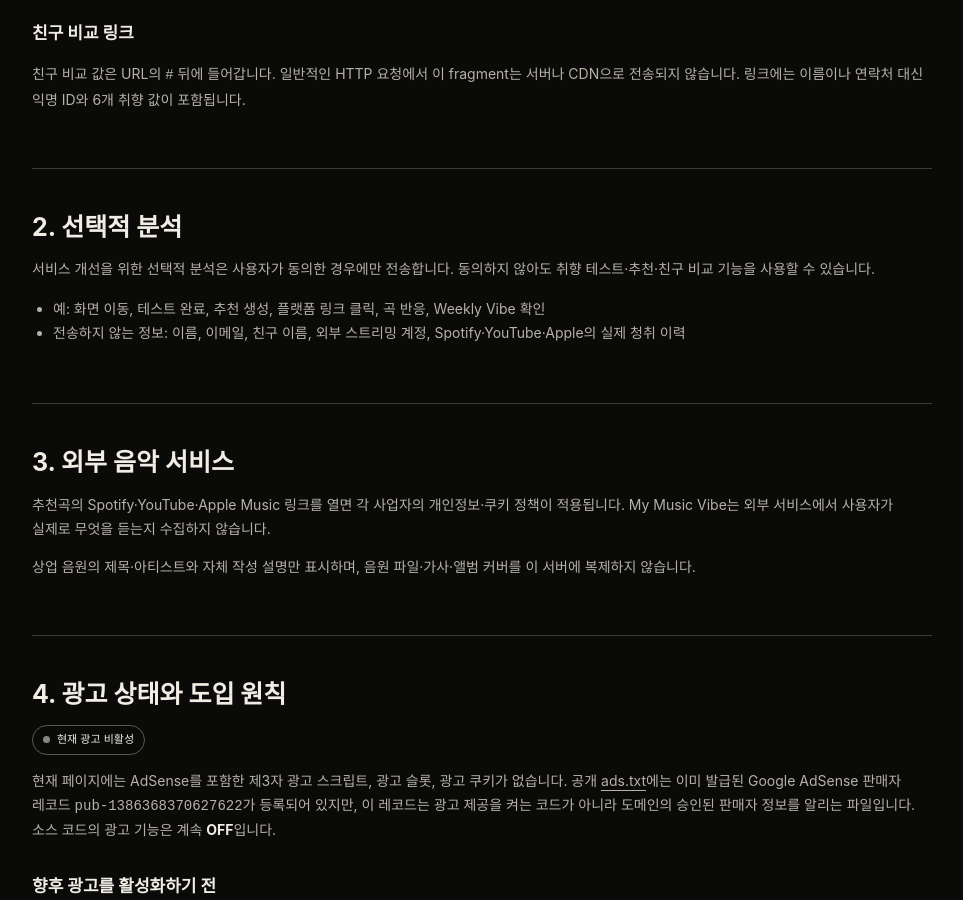
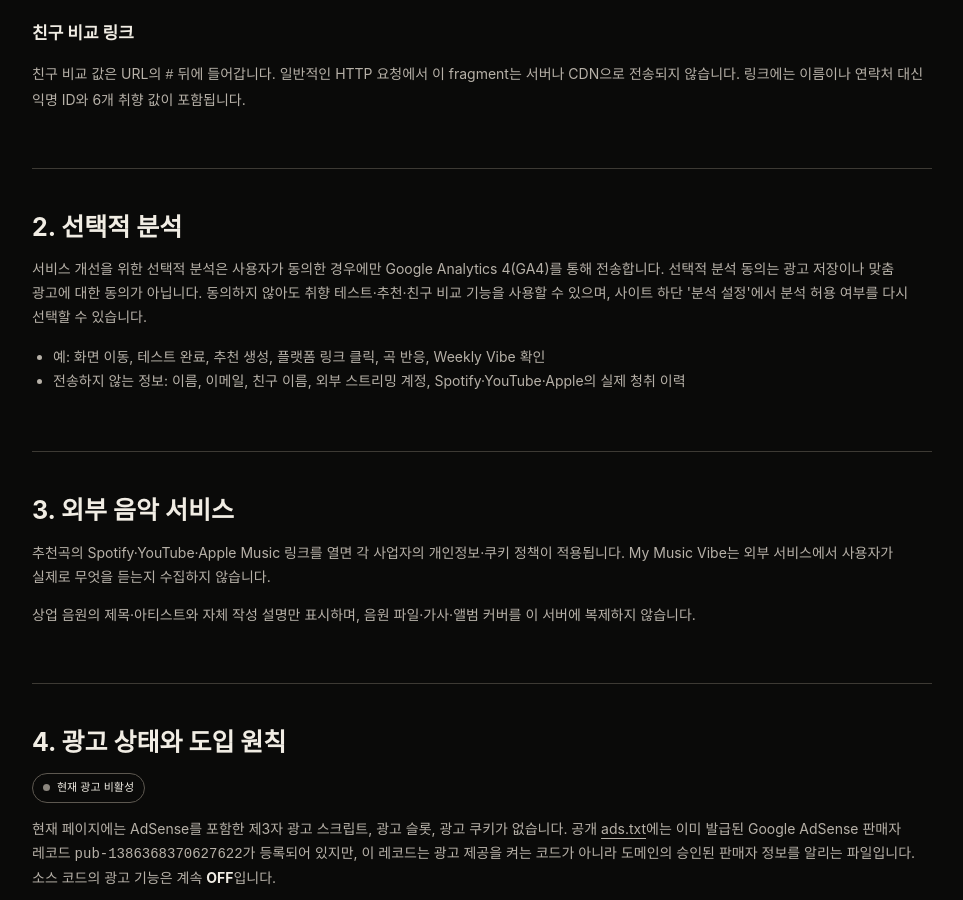
Before and after one commit to betelgeuze-kang/music-vibe-test, a Jekyll site: the page privacy/index.html, which Jekyll copies as it is, in a window 1280 px wide and 900 px high, scrolled down 924 px. Shown: the whole window, without its empty margins (158-1121 px from the left). Built offline with Jekyll 4.4.1, drawn with Linux system fonts in a browser that asks for light colours.

Commit message:
docs(privacy): disclose GA4 provider and optional analytics settings

```diff
--- a/privacy/index.html
+++ b/privacy/index.html
@@ -41,7 +41,7 @@
 
     <section class="legal-section">
       <h2>2. 선택적 분석</h2>
-      <p>서비스 개선을 위한 선택적 분석은 사용자가 동의한 경우에만 전송합니다. 동의하지 않아도 취향 테스트·추천·친구 비교 기능을 사용할 수 있습니다.</p>
+      <p>서비스 개선을 위한 선택적 분석은 사용자가 동의한 경우에만 Google Analytics 4(GA4)를 통해 전송합니다. 선택적 분석 동의는 광고 저장이나 맞춤 광고에 대한 동의가 아닙니다. 동의하지 않아도 취향 테스트·추천·친구 비교 기능을 사용할 수 있으며, 사이트 하단 '분석 설정'에서 분석 허용 여부를 다시 선택할 수 있습니다.</p>
       <ul>
         <li>예: 화면 이동, 테스트 완료, 추천 생성, 플랫폼 링크 클릭, 곡 반응, Weekly Vibe 확인</li>
         <li>전송하지 않는 정보: 이름, 이메일, 친구 이름, 외부 스트리밍 계정, Spotify·YouTube·Apple의 실제 청취 이력</li>
```
